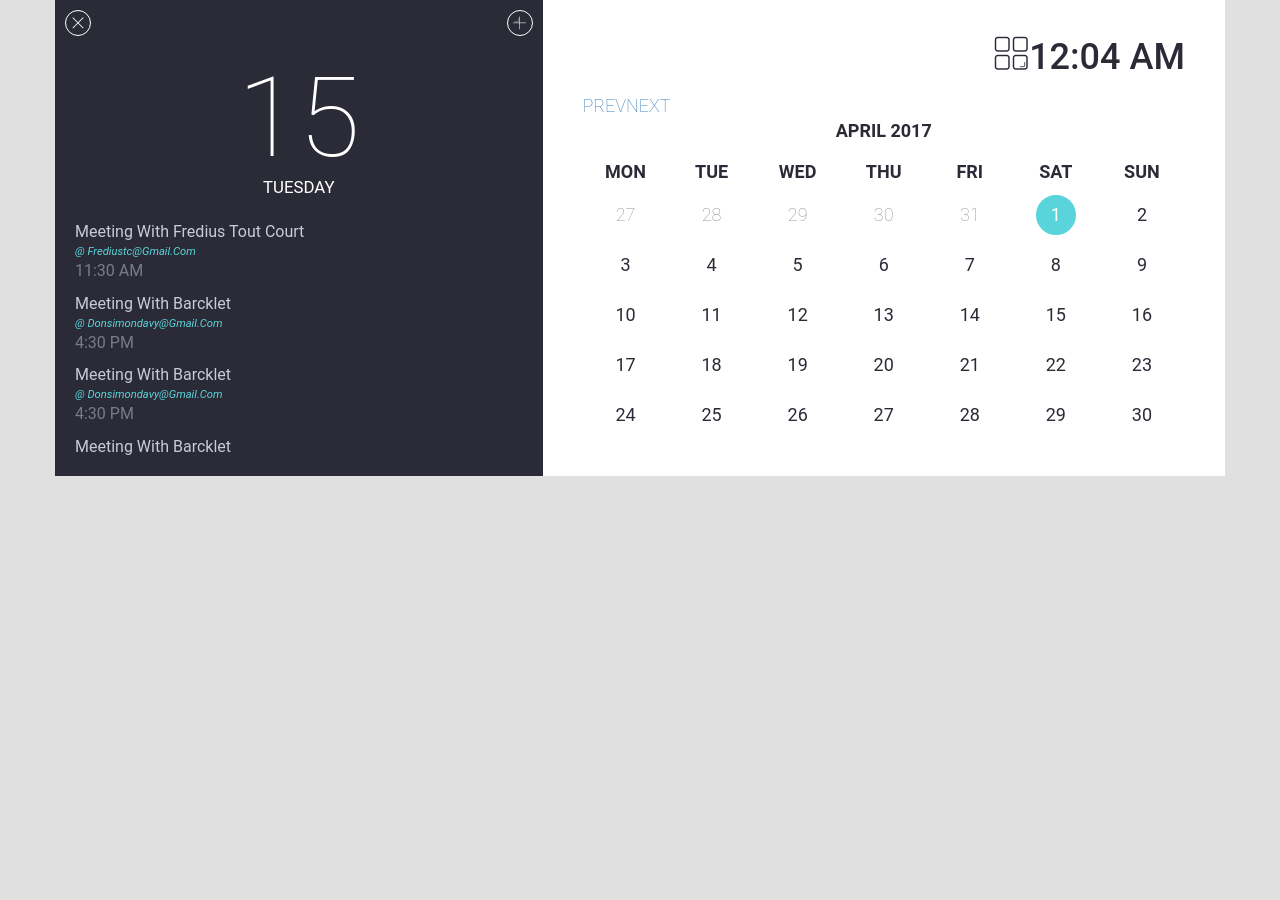
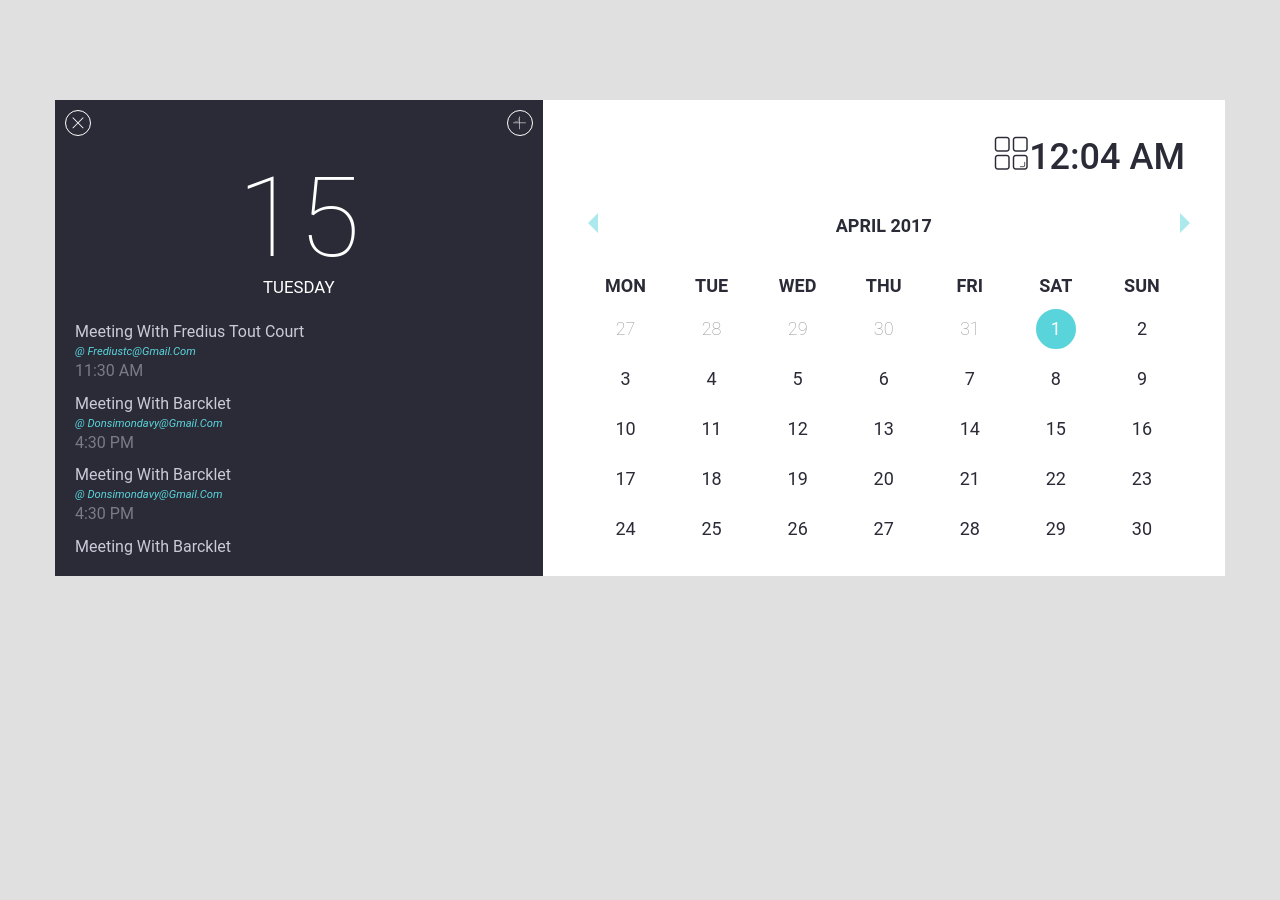
Before and after one commit to frediustc/ProjectIT, a PHP site: page /Asset/Widgets/Calendar/index.html in a window 1280 px wide. Before the commit the page ends 476 px from the top, so only its background shows below. Run offline with PHP 8.4, Linux system fonts and the light colour scheme; some web fonts are replaced.

Commit message:
form date remaning on the calendar design finished

```diff
--- a/Asset/Widgets/Calendar/index.html
+++ b/Asset/Widgets/Calendar/index.html
@@ -8,10 +8,10 @@
     <title>Calendar</title>
 
     <!-- Bootstrap -->
-    <link href="../../../bootstrap/css/bootstrap.min.css" rel="stylesheet" />
-    <link href="../../../css/bootstrap.me.css" rel="stylesheet" />
-    <link href="../../../css/font/myIcon/style.css" rel="stylesheet" />
-    <link href="style.css" rel="stylesheet" />
+    <link href="http://projectit/bootstrap/css/bootstrap.min.css" rel="stylesheet" />
+    <link href="http://projectit/css/bootstrap.me.css" rel="stylesheet" />
+    <link href="http://projectit/css/font/myIcon/style.css" rel="stylesheet" />
+    <link href="./style.css" rel="stylesheet" />
     <!-- HTML5 shim and Respond.js for IE8 support of HTML5 elements and media queries -->
     <!-- WARNING: Respond.js doesn't work if you view the page via file:// -->
     <!--[if lt IE 9]>
@@ -21,6 +21,7 @@
 </head>
 
 <body>
+    <div class="container-wrapper">
         <div class="container">
             <div class="row no-col-padding" id="fullcal">
                 <div class="col-sm-5" id="appointement-view">
@@ -61,8 +62,9 @@
                 </div>
             </div>
         </div>
-    <script src="../../../js/plugins/jquery.min.js"></script>
-    <script src="jquery-ui.min.js"></script>
+    </div>
+    <script src="http://projectit/js/plugins/jquery.min.js"></script>
+    <script src="./jquery-ui.min.js"></script>
     <script>
     $('#calendar').datepicker({
         inline: true,
@@ -71,8 +73,25 @@
         dayNamesMin: ['Sun', 'Mon', 'Tue', 'Wed', 'Thu', 'Fri', 'Sat']
     });
 
-    $('.ui.datepicker .ui-state-default').click(function(){
+    $('a.ui-state-default').click(function(){
         $(this).addClass("ui-state-apt");
+    });
+    $('.view-change').click(function(){
+        var Id = $(this).attr('id');
+        var ww = $(window).width();
+        switch (Id) {
+            case 'mobile':
+                $('.container').css({width : 480 + 'px'});
+                break;
+            case 'tablet':
+                $('.container').css({width : 768 + 'px'});
+                break;
+            case 'desktop':
+                $('.container').css({width : 1200 + 'px'});
+                break;
+            default:
+                null;
+        }
     });
     </script>
 </body>
--- a/Asset/Widgets/Calendar/style.css
+++ b/Asset/Widgets/Calendar/style.css
@@ -29,7 +29,7 @@ body{
 }
 #calendar h1
 {
-    margin:10px 0;
+    margin:10px 0 30px 0;
     padding:5px 0;
 }
 #calendar .ui-datepicker, #calendar .ui-datepicker table
@@ -40,6 +40,7 @@ body{
 {
     text-align: center;
     font-weight: bold;
+    margin-bottom: 30px;
 }
 #calendar .ui-datepicker table {
     margin-top:10px;
@@ -66,6 +67,7 @@ body{
 #calendar .ui-datepicker .ui-datepicker-unselectable
 {
     opacity:0.5;
+    cursor: default;
 }
 #calendar .ui-datepicker a.ui-state-highlight
 {
@@ -73,13 +75,14 @@ body{
     background-color: #59d4db;
     color:white;
 }
-#calendar .ui-datepicker a.ui-state-apt::after
+#calendar .ui-datepicker a.ui-state-default.ui-state-apt::after
 {
     content: "";
     position:absolute;
-    bottom:5px;
-    width:5px;
-    height:5px;
+    bottom:-2px;
+    width:4px;
+    height:4px;
+    left: calc(50% - 2px);
     border-radius: 50%;
     background-color: #59d4db;
 }
@@ -158,3 +161,53 @@ body{
     font-size: 1.5em;
     padding-bottom: 20px;
 }
+#view-changer
+{
+    display:flex;
+    padding:20px;
+}
+#view-changer .btn
+{
+    height:100px;
+    min-width:100px;
+}
+.container-wrapper
+{
+    margin:100px auto;
+}
+[class*="-triangle-"]
+{
+    display: block;
+    text-decoration: none;
+    position: relative;
+    cursor: pointer;
+    text-indent: -9999px;
+    float:left;
+}
+[class*="-triangle-e"]
+{
+    float:right;
+}
+[class*="-triangle-"]::before
+{
+    content: "";
+    position:absolute;
+    width:0;
+    height:0;
+    border-left:10px solid #59d4db;
+    border-top:10px solid transparent;
+    border-bottom:10px solid transparent;
+    border-right:10px solid transparent;
+    left:calc(50% - 5px);
+    opacity:0.5;
+    transition: all linear 0.2s;
+}
+[class*="-triangle-w"]::before
+{
+    border-right:10px solid #59d4db;
+    border-left:10px solid transparent;
+}
+[class*="-triangle-"]:hover::before
+{
+    opacity:1;
+}
```
Also changed, not shown: Asset/Widgets/Calendar/style.min.css (+1 -1 lines). Lines whose indentation alone changed are shown as unchanged.
